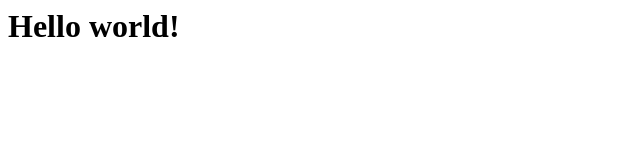
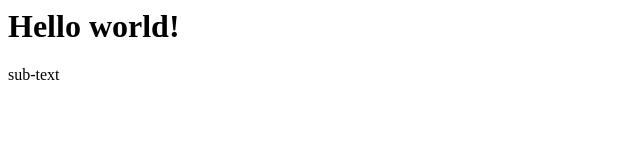
Before and after one commit to cspotcode/garmin-sandbox, a plain HTML site: page docs/index.html in a window 1280 px wide. Shown: the full height of the page, 0-640 px from the left. Drawn offline with Linux system fonts and the light colour scheme.

Commit message:
Update index.html

```diff
--- a/docs/index.html
+++ b/docs/index.html
@@ -1 +1,2 @@
 <h1>Hello world!</h1>
+sub-text
```
